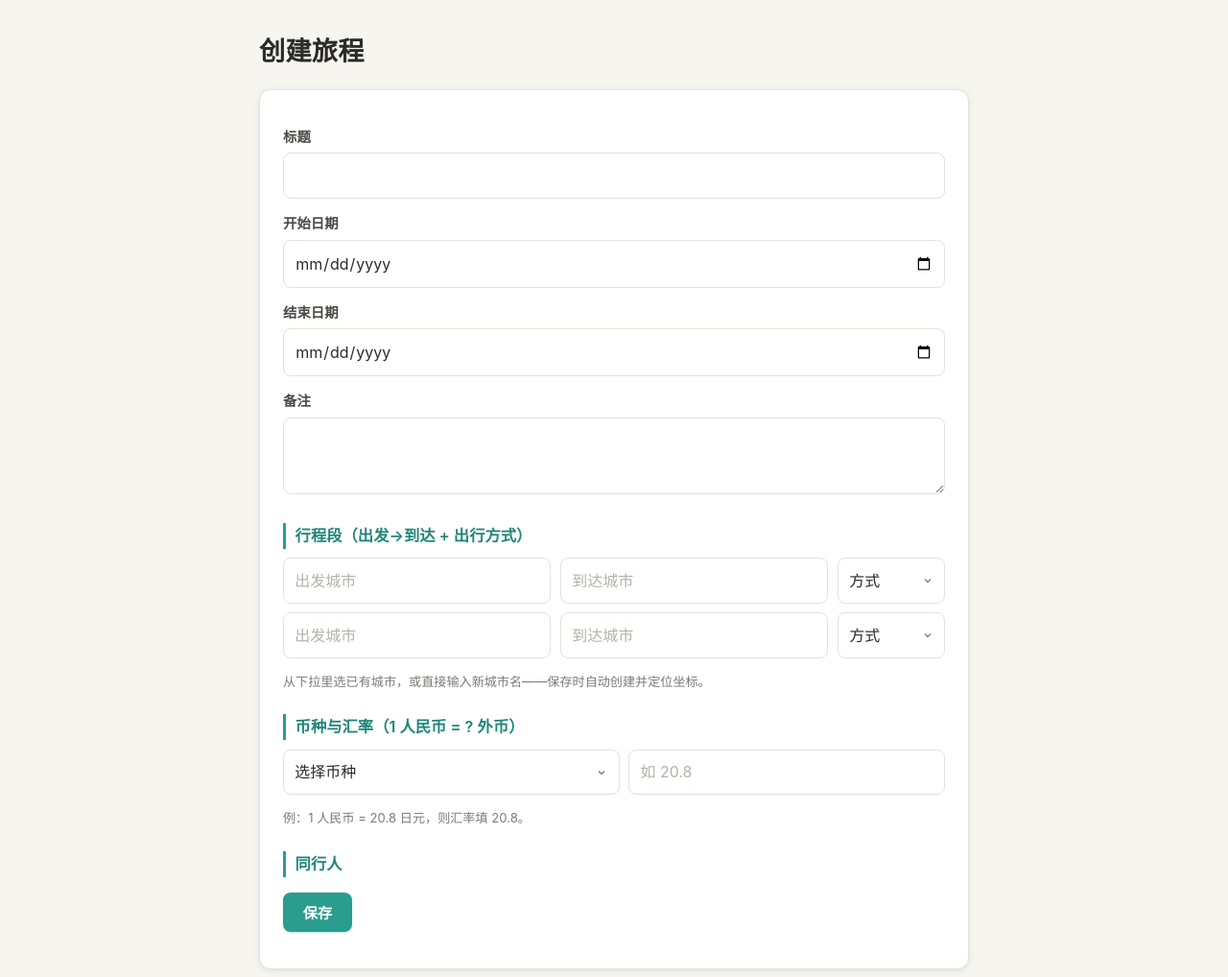
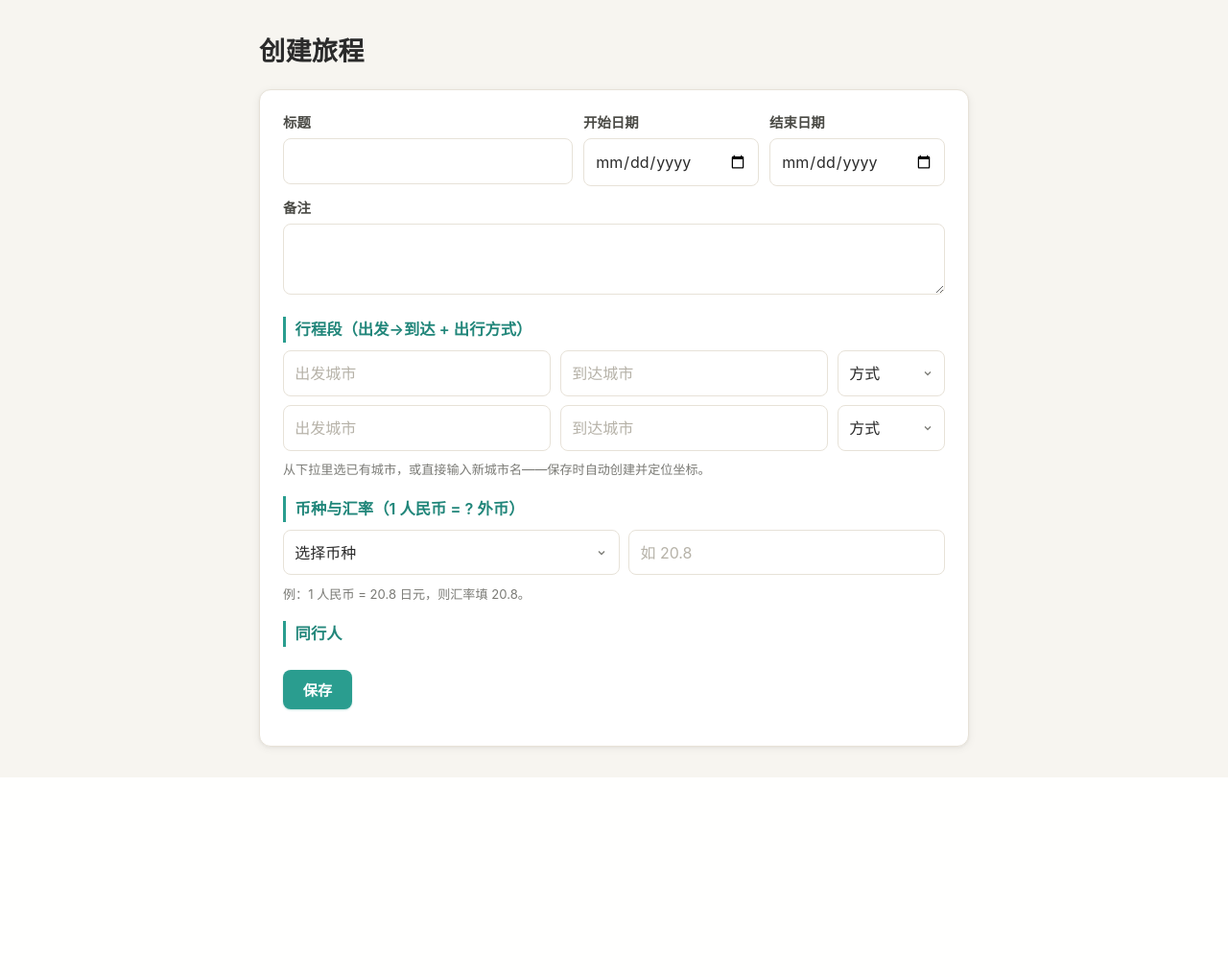
Before and after one commit to neilgris/travel, a Flask app: page /trips/create in a window 1280 px wide. Shown: the part 64-1082 px from the top of the page at 96% size. After the commit the page ends 874 px from the top, so only its background shows below. Run offline with Flask 3, Linux system fonts and the light colour scheme.

Commit message:
style: 旅程表单整体收紧，标题/开始/结束日期同一行
- 标题/开始日期/结束日期用 .form-row 弹性网格排成一行（标题占更宽）
- 收紧 label/h3/textarea 间距（限定在 .trip-form，不影响其它页面）
- 同行人改为横向换行的紧凑勾选排列

Co-Authored-By: Claude Opus 4.8 <noreply@anthropic.com>

```diff
--- a/app/static/style.css
+++ b/app/static/style.css
@@ -121,6 +121,29 @@ select {
   cursor: pointer;
 }
 
+/* 旅程表单：整体收紧 */
+.trip-form label { margin-top: 0; margin-bottom: 0.25rem; }
+.trip-form h3 { margin: 1rem 0 0.5rem; }
+.trip-form > label { margin-top: 0.7rem; }
+.trip-form small { display: block; margin-top: 0.3rem; }
+.trip-form textarea { min-height: 56px; }
+
+/* 标题 / 开始 / 结束 一行排列 */
+.form-row { display: flex; gap: 0.7rem; flex-wrap: wrap; }
+.form-row .field { flex: 1 1 8rem; min-width: 0; }
+.form-row .field-grow { flex: 2 1 12rem; }
+
+/* 同行人：横向换行紧凑排列 */
+.people-row { display: flex; flex-wrap: wrap; gap: 0.4rem 1rem; }
+.people-row .person-check {
+  display: inline-flex;
+  align-items: center;
+  gap: 0.35rem;
+  margin: 0;
+  font-weight: 400;
+}
+.people-row .person-check input { width: auto; }
+
 /* 行程段：出发 / 到达 / 方式 一行排列 */
 .leg-row { display: flex; gap: 0.6rem; margin-bottom: 0.6rem; }
 .leg-row input[name="leg_from"],
--- a/app/templates/trips/form.html
+++ b/app/templates/trips/form.html
@@ -2,15 +2,23 @@
 {% block title %}{{ '编辑' if trip else '创建' }}旅程{% endblock %}
 {% block content %}
 <h1>{{ '编辑' if trip else '创建' }}旅程</h1>
-<form method="post" class="card">
+<form method="post" class="card trip-form">
+  <div class="form-row">
+    <div class="field field-grow">
       <label>标题</label>
       <input name="title" required value="{{ trip.title if trip else '' }}">
+    </div>
+    <div class="field">
       <label>开始日期</label>
       <input type="date" name="start_date" required
              value="{{ trip.start_date if trip else '' }}">
+    </div>
+    <div class="field">
       <label>结束日期</label>
       <input type="date" name="end_date" required
              value="{{ trip.end_date if trip else '' }}">
+    </div>
+  </div>
   <label>备注</label>
   <textarea name="notes">{{ trip.notes if trip else '' }}</textarea>
 
@@ -57,11 +65,13 @@
   <small>例：1 人民币 = 20.8 日元，则汇率填 20.8。</small>
 
   <h3>同行人</h3>
+  <div class="people-row">
     {% for p in people %}
-  <label style="font-weight:400">
-    <input type="checkbox" name="people" value="{{ p.id }}" style="width:auto"
+    <label class="person-check">
+      <input type="checkbox" name="people" value="{{ p.id }}"
         {{ 'checked' if trip and p in trip.people }}> {{ p.name }}</label>
     {% endfor %}
+  </div>
 
   <p><button class="btn" type="submit">保存</button></p>
 </form>
```
Lines whose indentation alone changed are shown as unchanged.
